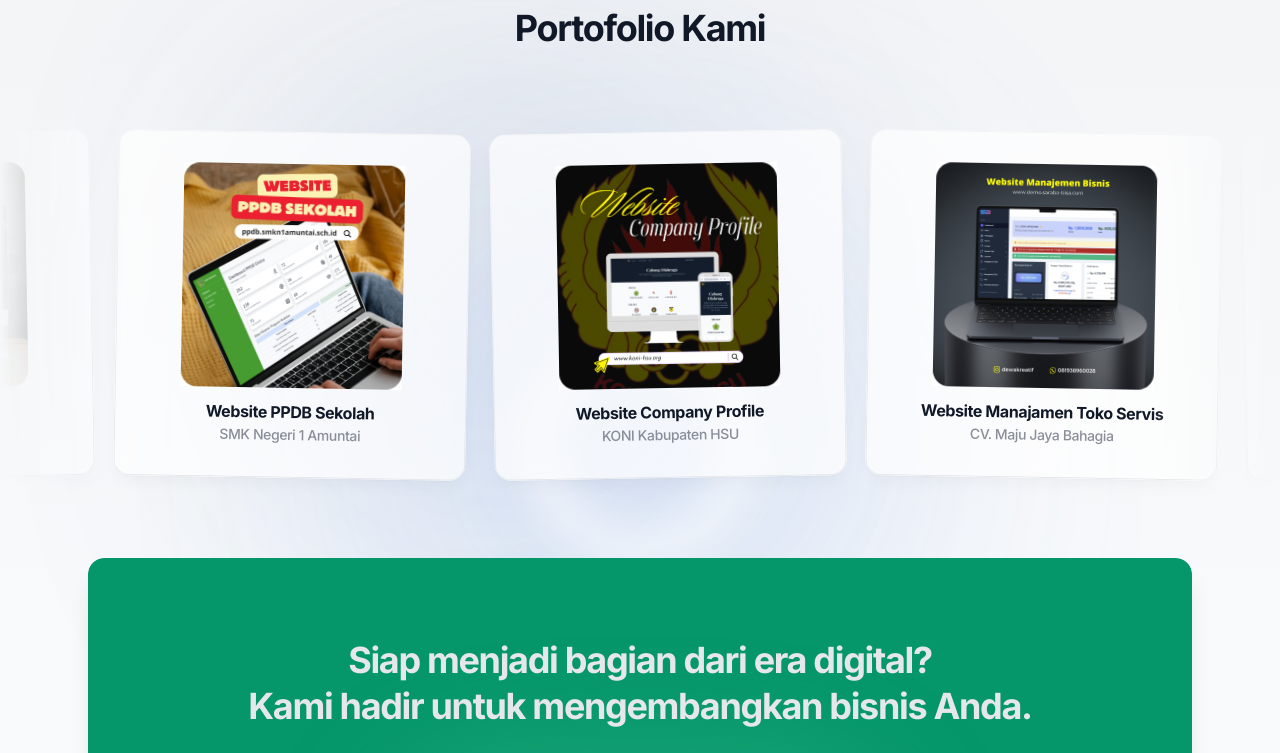
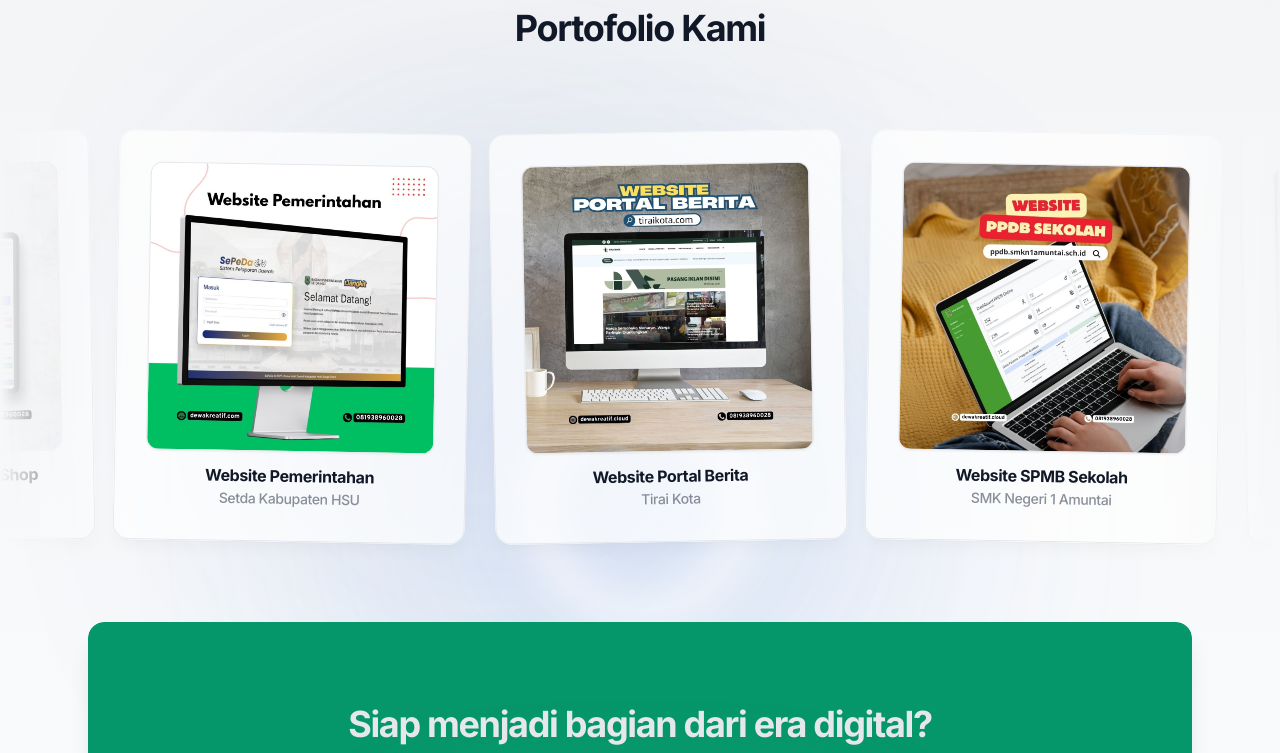
Before and after one commit to khaidir09/dewakreatif, a Next.js app: page / in a window 1280 px wide. Shown: the part 2220-2973 px from the top of the page. Built offline with nearby package versions, Linux system fonts and the light colour scheme.

Commit message:
update portofolio at home

```diff
--- a/components/testimonial.tsx
+++ b/components/testimonial.tsx
@@ -17,7 +17,7 @@ export default function Testimonial({
       className={`relative flex justify-center flex-col rounded-2xl bg-white/70 p-8 shadow-lg shadow-black/[0.03] before:pointer-events-none before:absolute before:inset-0 before:rounded-[inherit] before:border before:border-transparent before:[background:linear-gradient(theme(colors.gray.100),theme(colors.gray.200))_border-box] before:[mask-composite:exclude_!important] before:[mask:linear-gradient(white_0_0)_padding-box,_linear-gradient(white_0_0)] md:odd:-rotate-1 md:even:rotate-1 ${className}`}
     >
       <Image
-        className="mx-auto mb-3"
+        className="mx-auto mb-3 rounded-xl border border-gray-200 shadow-sm"
         src={testimonial.img}
         alt={testimonial.name}
       />
--- a/components/testimonials-carousel.tsx
+++ b/components/testimonials-carousel.tsx
@@ -1,52 +1,52 @@
 import Testimonial from "@/components/testimonial";
-import TestimonialImg01 from "@/public/images/portofolio1.jpg";
-import TestimonialImg02 from "@/public/images/portofolio2.jpg";
-import TestimonialImg03 from "@/public/images/portofolio3.jpg";
-import TestimonialImg04 from "@/public/images/portofolio4.jpg";
-import TestimonialImg05 from "@/public/images/portofolio5.jpg";
-import TestimonialImg06 from "@/public/images/portofolio6.jpg";
-import TestimonialImg07 from "@/public/images/portofolio7.jpg";
+import Desain01 from "@/public/images/portofolio1.jpg";
+import App01 from "@/public/images/app-01.jpg";
+import Web02 from "@/public/images/web-02.jpg";
+import Web03 from "@/public/images/web-03.jpg";
+import Web04 from "@/public/images/web-04.jpg";
+import Web06 from "@/public/images/web-06.jpg";
+import Web07 from "@/public/images/web-07.jpg";
 
 export default function TestimonialsCarousel() {
   const testimonials = [
     {
-      img: TestimonialImg06,
+      img: Web07,
+      name: "Website Manajemen Tailor Shop",
+      username: "Mustami Rezki Tailor Shop",
+      link: "https://mustamirezki.biz.id/",
+    },
+    {
+      img: Web06,
+      name: "Website Pemerintahan",
+      username: "Setda Kabupaten HSU",
+      link: "https://sepeda-hsu.com/",
+    },
+    {
+      img: Web04,
       name: "Website Portal Berita",
       username: "Tirai Kota",
       link: "https://tiraikota.com/",
     },
     {
-      img: TestimonialImg05,
-      name: "Website PPDB Sekolah",
+      img: Web03,
+      name: "Website SPMB Sekolah",
       username: "SMK Negeri 1 Amuntai",
       link: "https://ppdb.smkn1amuntai.sch.id/",
     },
     {
-      img: TestimonialImg07,
-      name: "Website Company Profile",
-      username: "KONI Kabupaten HSU",
-      link: "https://koni-hsu.org/",
-    },
-    {
-      img: TestimonialImg04,
+      img: Web02,
       name: "Website Manajamen Toko Servis",
       username: "CV. Maju Jaya Bahagia",
       link: "https://saraba-bisa.com/",
     },
     {
-      img: TestimonialImg03,
+      img: App01,
       name: "Aplikasi Android",
       username: "KEMENAG HSU",
       link: "#",
     },
     {
-      img: TestimonialImg02,
-      name: "Website Sekolah",
-      username: "SMK Negeri 1 Amuntai",
-      link: "https://smkn1amuntai.sch.id/",
-    },
-    {
-      img: TestimonialImg01,
+      img: Desain01,
       name: "Brosur PPDB",
       username: "SMK Negeri 1 Amuntai",
       link: "https://www.instagram.com/p/CaRnHk9PxIP/?utm_source=ig_web_copy_link&igsh=MzRlODBiNWFlZA==",
```
